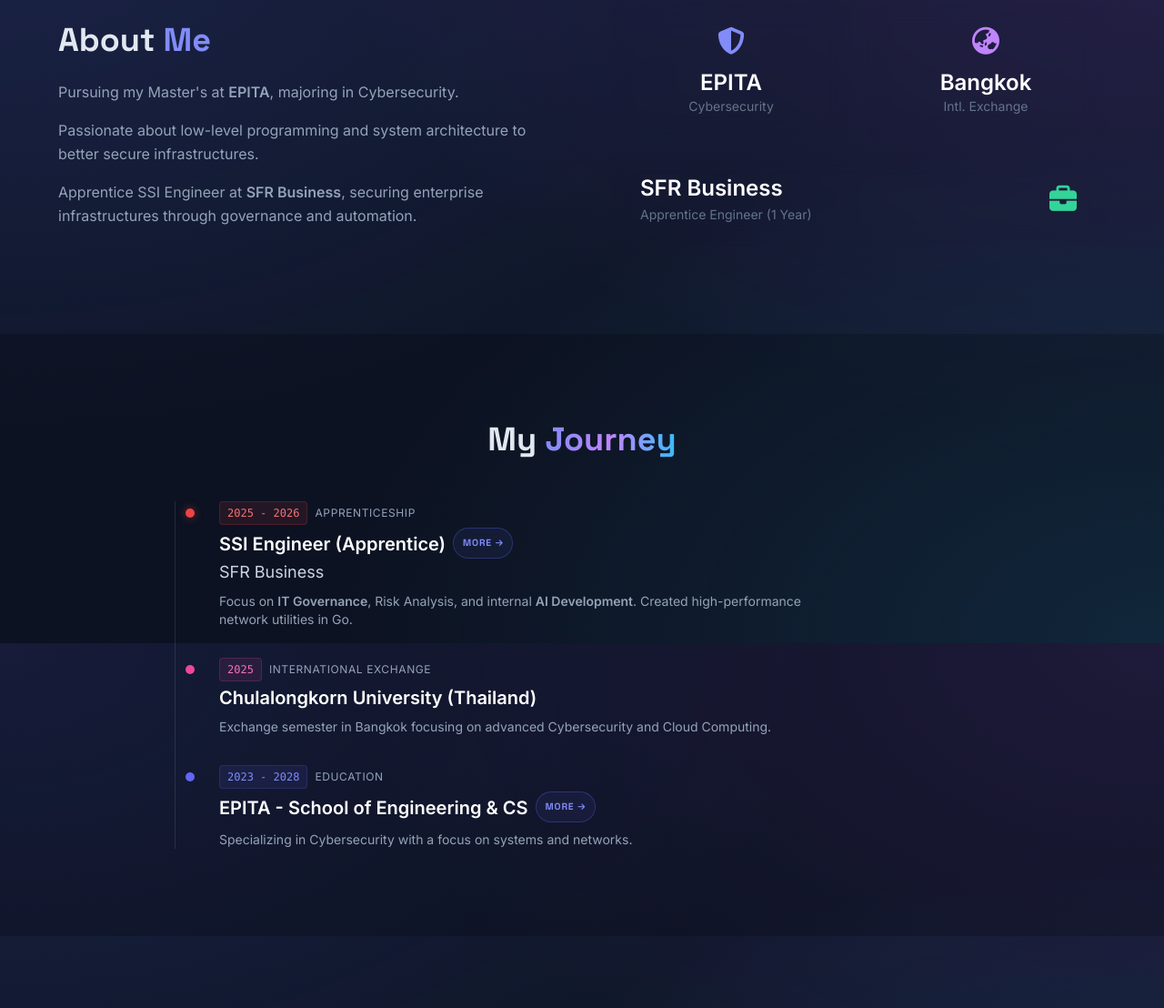
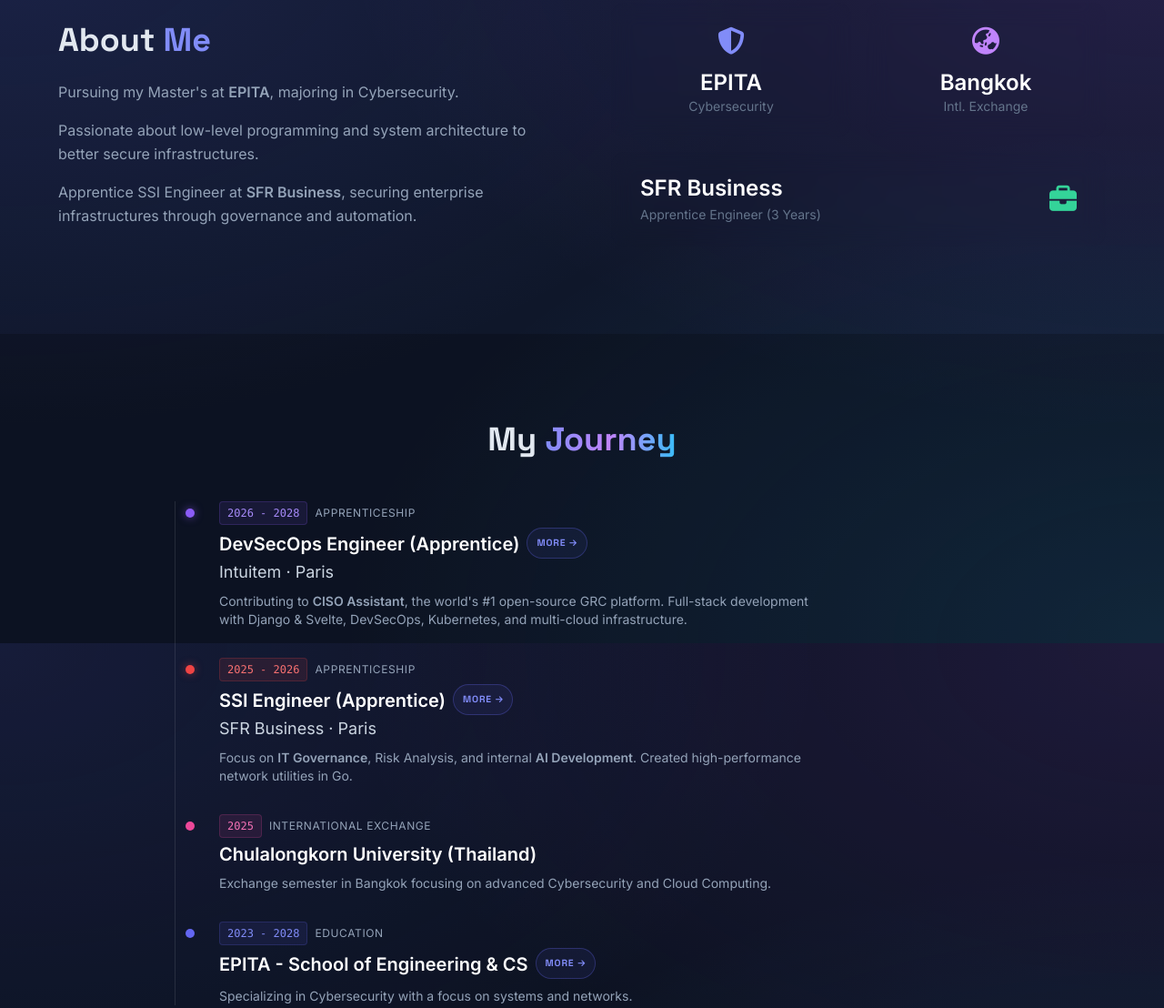
Before and after one commit to Spaghetto784/Spaghetto784.github.io, a plain HTML site: page index.html in a window 1280 px wide. Shown: the part 893-2001 px from the top of the page at 91% size. Drawn offline with nearby package versions, Linux system fonts and the light colour scheme.

Commit message:
Update apprenticeship duration and add experience details

```diff
--- a/index.html
+++ b/index.html
@@ -177,7 +177,7 @@
             <div class="grid md:grid-cols-2 gap-16 items-center">
                 <div data-aos="fade-right">
                     <h2 class="font-display text-3xl md:text-4xl font-bold mb-6" data-i18n="about-title">About <span class="text-indigo-400">Me</span></h2>
-                    <div class="space-y-4 text-slate-400 leading-relaxed" id="about-text">
+                    <div class="space-y-4 text-slate-400 leading-relaxed">
                         <p data-i18n="about-p1">Pursuing my Master's at <strong>EPITA</strong>, majoring in Cybersecurity.</p>
                         <p data-i18n="about-p2">Passionate about low-level programming and system architecture to better secure infrastructures.</p>
                         <p data-i18n="about-p3">Apprentice SSI Engineer at <strong>SFR Business</strong>, securing enterprise infrastructures through governance and automation.</p>
@@ -197,7 +197,7 @@
                     <div class="glass-card p-6 rounded-2xl col-span-2 flex flex-row items-center justify-between px-8 group hover:bg-emerald-500/10">
                         <div class="text-left">
                             <span class="block text-2xl font-bold text-white">SFR Business</span>
-                            <span class="text-sm text-slate-500" data-i18n="stat-appr">Apprentice Engineer (1 Year)</span>
+                            <span class="text-sm text-slate-500" data-i18n="stat-appr">Apprentice Engineer (3 Years)</span>
                         </div>
                         <i class="fas fa-briefcase text-3xl text-emerald-400 group-hover:rotate-12 transition-transform"></i>
                     </div>
@@ -210,7 +210,24 @@
         <div class="max-w-4xl mx-auto">
             <h2 class="font-display text-3xl md:text-4xl font-bold mb-12 text-center" data-aos="fade-up" data-i18n="exp-title">My <span class="text-gradient">Journey</span></h2>
             <div class="space-y-8 pl-4 border-l border-white/10 ml-4 md:ml-0">
+
                 <div class="relative pl-8" data-aos="fade-left">
+                    <div class="absolute left-[-5px] top-2 w-2.5 h-2.5 bg-violet-500 rounded-full shadow-[0_0_10px_rgba(139,92,246,0.6)]"></div>
+                    <div class="flex flex-col sm:flex-row sm:items-center gap-2 mb-1">
+                        <span class="text-xs font-mono px-2 py-1 rounded bg-violet-500/10 text-violet-400 border border-violet-500/20 w-fit">2026 - 2028</span>
+                        <span class="text-xs text-slate-400 uppercase tracking-wider" data-i18n="exp-type-appr">Apprenticeship</span>
+                    </div>
+                    <h3 class="text-xl font-bold text-white flex items-center gap-2 flex-wrap">
+                        <span data-i18n="exp-pos-intuitem">DevSecOps Engineer (Apprentice)</span>
+                        <a href="projects.html#intuitem-projects" class="more-btn" data-i18n="btn-more">more <i class="fas fa-arrow-right"></i></a>
+                    </h3>
+                    <h4 class="text-lg text-slate-300 mb-2">Intuitem · Paris</h4>
+                    <p class="text-slate-400 text-sm max-w-2xl" data-i18n="exp-desc-intuitem">
+                        Contributing to <strong>CISO Assistant</strong>, the world's #1 open-source GRC platform. Full-stack development with Django & Svelte, DevSecOps, Kubernetes, and multi-cloud infrastructure.
+                    </p>
+                </div>
+
+                <div class="relative pl-8" data-aos="fade-left" data-aos-delay="80">
                     <div class="absolute left-[-5px] top-2 w-2.5 h-2.5 bg-red-500 rounded-full shadow-[0_0_10px_rgba(239,68,68,0.5)]"></div>
                     <div class="flex flex-col sm:flex-row sm:items-center gap-2 mb-1">
                         <span class="text-xs font-mono px-2 py-1 rounded bg-red-500/10 text-red-400 border border-red-500/20 w-fit">2025 - 2026</span>
@@ -220,12 +237,13 @@
                         <span data-i18n="exp-pos-sfr">SSI Engineer (Apprentice)</span>
                         <a href="projects.html#sfr-projects" class="more-btn" data-i18n="btn-more">more <i class="fas fa-arrow-right"></i></a>
                     </h3>
-                    <h4 class="text-lg text-slate-300 mb-2">SFR Business</h4>
+                    <h4 class="text-lg text-slate-300 mb-2">SFR Business · Paris</h4>
                     <p class="text-slate-400 text-sm max-w-2xl" data-i18n="exp-desc-sfr">
                         Focus on <strong>IT Governance</strong>, Risk Analysis, and internal <strong>AI Development</strong>. Created high-performance network utilities in Go.
                     </p>
                 </div>
-                <div class="relative pl-8" data-aos="fade-left" data-aos-delay="100">
+
+                <div class="relative pl-8" data-aos="fade-left" data-aos-delay="160">
                     <div class="absolute left-[-5px] top-2 w-2.5 h-2.5 bg-pink-500 rounded-full"></div>
                     <div class="flex flex-col sm:flex-row sm:items-center gap-2 mb-1">
                         <span class="text-xs font-mono px-2 py-1 rounded bg-pink-500/10 text-pink-400 border border-pink-500/20 w-fit">2025</span>
@@ -234,7 +252,8 @@
                     <h3 class="text-xl font-bold text-white" data-i18n="exp-pos-chula">Chulalongkorn University (Thailand)</h3>
                     <p class="text-slate-400 text-sm mt-2 max-w-2xl" data-i18n="exp-desc-chula">Exchange semester in Bangkok focusing on advanced Cybersecurity and Cloud Computing.</p>
                 </div>
-                <div class="relative pl-8" data-aos="fade-left" data-aos-delay="200">
+
+                <div class="relative pl-8" data-aos="fade-left" data-aos-delay="240">
                     <div class="absolute left-[-5px] top-2 w-2.5 h-2.5 bg-indigo-500 rounded-full"></div>
                     <div class="flex flex-col sm:flex-row sm:items-center gap-2 mb-1">
                         <span class="text-xs font-mono px-2 py-1 rounded bg-indigo-500/10 text-indigo-400 border border-indigo-500/20 w-fit">2023 - 2028</span>
@@ -246,6 +265,7 @@
                     </h3>
                     <p class="text-slate-400 text-sm mt-2 max-w-2xl" data-i18n="exp-desc-epita">Specializing in Cybersecurity with a focus on systems and networks.</p>
                 </div>
+
             </div>
         </div>
     </section>
@@ -477,9 +497,11 @@
                 "about-p3": "Apprentice SSI Engineer at <strong>SFR Business</strong>, securing enterprise infrastructures through governance and automation.",
                 "stat-cyber": "Cybersecurity",
                 "stat-intl": "Intl. Exchange",
-                "stat-appr": "Apprentice Engineer (1 Year)",
+                "stat-appr": "Apprentice Engineer (3 Years)",
                 "exp-title": "My <span class='text-gradient'>Journey</span>",
                 "exp-type-appr": "Apprenticeship",
+                "exp-pos-intuitem": "DevSecOps Engineer (Apprentice)",
+                "exp-desc-intuitem": "Contributing to <strong>CISO Assistant</strong>, the world's #1 open-source GRC platform. Full-stack development with Django & Svelte, DevSecOps, Kubernetes, and multi-cloud infrastructure.",
                 "exp-pos-sfr": "SSI Engineer (Apprentice)",
                 "exp-desc-sfr": "Focus on <strong>IT Governance</strong>, Risk Analysis, and internal <strong>AI Development</strong>. Created high-performance network utilities in Go.",
                 "btn-more": "more <i class='fas fa-arrow-right'></i>",
@@ -548,9 +570,11 @@
                 "about-p3": "Ingénieur SSI en apprentissage chez <strong>SFR Business</strong>, sécurisant les infrastructures d'entreprise par la gouvernance et l'automatisation.",
                 "stat-cyber": "Cybersécurité",
                 "stat-intl": "Échange Intl.",
-                "stat-appr": "Ingénieur SSI Apprenti (1 ans)",
+                "stat-appr": "Ingénieur Apprenti (3 ans)",
                 "exp-title": "Mon <span class='text-gradient'>Parcours</span>",
                 "exp-type-appr": "Alternance",
+                "exp-pos-intuitem": "Ingénieur DevSecOps (Apprenti)",
+                "exp-desc-intuitem": "Contribution à <strong>CISO Assistant</strong>, la plateforme GRC open-source #1 au monde. Développement full-stack Django & Svelte, DevSecOps, Kubernetes et infrastructure multi-cloud.",
                 "exp-pos-sfr": "Ingénieur SSI (Apprenti)",
                 "exp-desc-sfr": "Focus sur la <strong>Gouvernance IT</strong>, l'Analyse de Risques et <strong>Développement d'IA</strong> interne. Création d'outils réseaux en Go.",
                 "btn-more": "voir plus <i class='fas fa-arrow-right'></i>",
```
